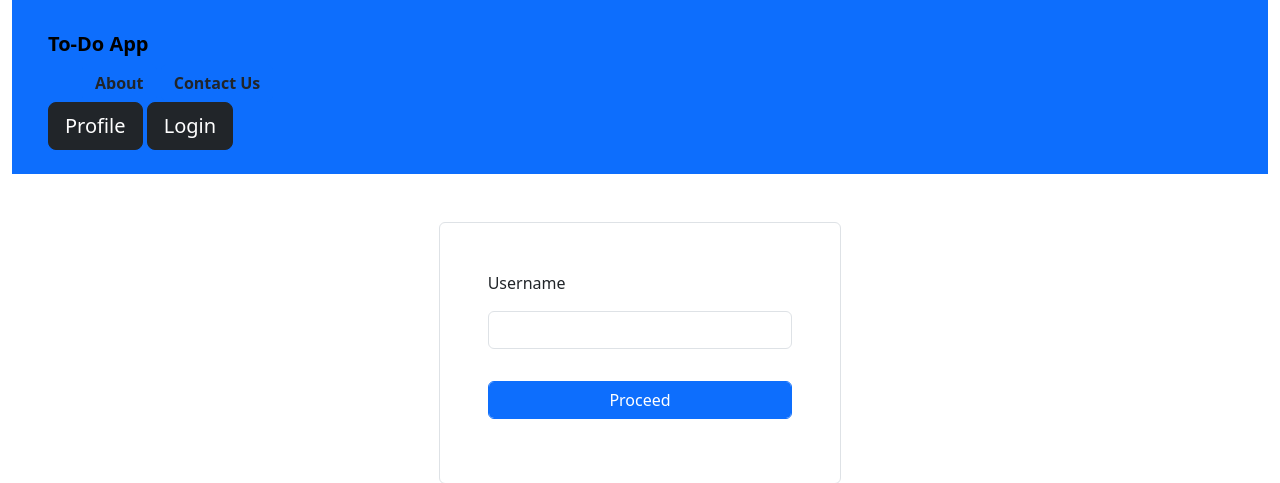
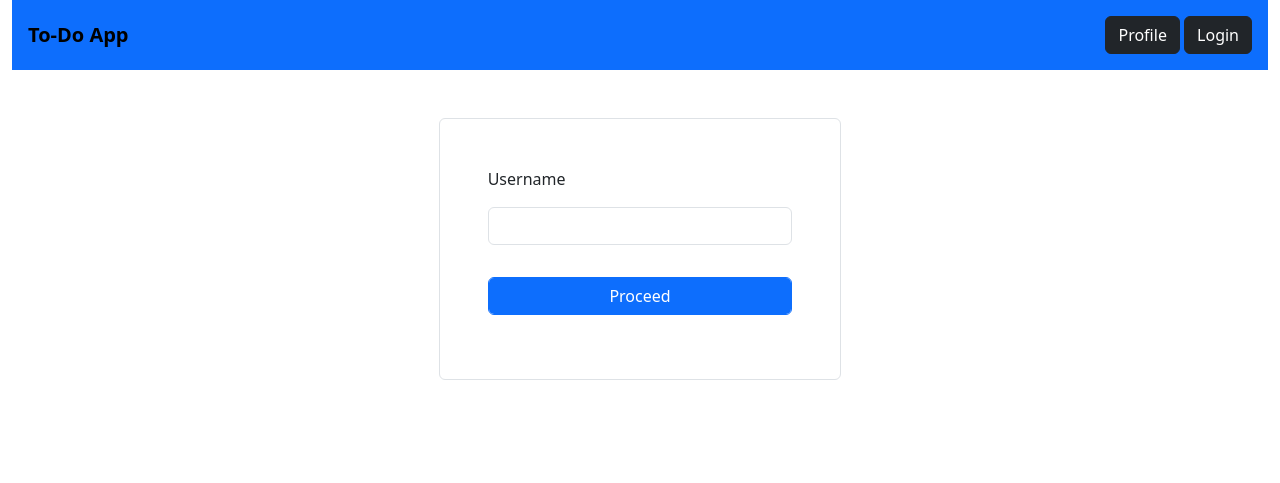
Before and after one commit to saisrinu135/todo_app, a Django app: page /forgetpassword/ in a window 1280 px wide. Shown: the top 483 px of the page. Run offline with Django 4.2, Linux system fonts and the light colour scheme.

Commit message:
nav adjusted

```diff
--- a/tasks/templates/base.html
+++ b/tasks/templates/base.html
@@ -10,26 +10,29 @@
     <link rel="stylesheet" href="https://cdn.jsdelivr.net/npm/bootstrap-icons@1.11.1/font/bootstrap-icons.css">
     <link rel="shortcut icon" href="{% static 'icons/favicon.png' %}" type="image/x-icon">
     <link rel="stylesheet" href="{% static 'css/messages.css' %}">
+    <style>
+        nav{
+            display: flex;
+            align-items: center;
+            justify-content: space-between;
+        }
+    </style>
     <title>{{title}}</title>
 </head>
 
 <body>
     <div class="container-fluid">
-        <nav class="navbar bg-primary p-4">
-            <div class="container-fluid">
+        <nav class="navbar bg-primary p-3">
+            <div class="logo left">
                 <a class="navbar-brand fw-bolder" href="{% url 'tasks:home' %}">To-Do App</a>
-                <div class="container">
-                    <a href="#" class="btn btn-primary text-dark fw-bold">About</a>
-                    <a href="#" class="btn btn-primary text-dark fw-bold">Contact Us</a>
-                </div>
-                <div class="">
-                    <a href="#" class="btn btn-dark btn-lg">Profile</a>
-                    {% if user.is_authenticated %}
-                    <a href="{% url 'tasks:logout' %}" class="btn btn-dark btn-lg">Logout</a>
-                    {% else %}
-                    <a href="{% url 'tasks:login' %}" class="btn btn-dark btn-lg">Login</a>
-                    {% endif %}
-                </div>
+            </div>
+            <div class="right">
+                <a href="#" class="btn btn-dark">Profile</a>
+                {% if user.is_authenticated %}
+                <a href="{% url 'tasks:logout' %}" class="btn btn-danger">Logout</a>
+                {% else %}
+                <a href="{% url 'tasks:login' %}" class="btn btn-dark">Login</a>
+                {% endif %}
             </div>
         </nav>
     </div>
```
